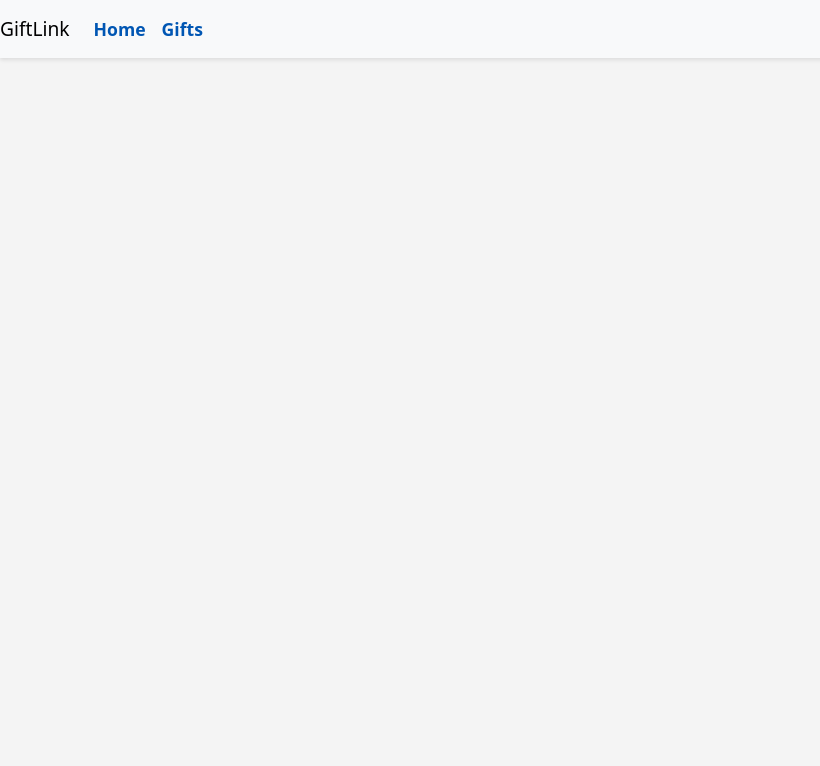
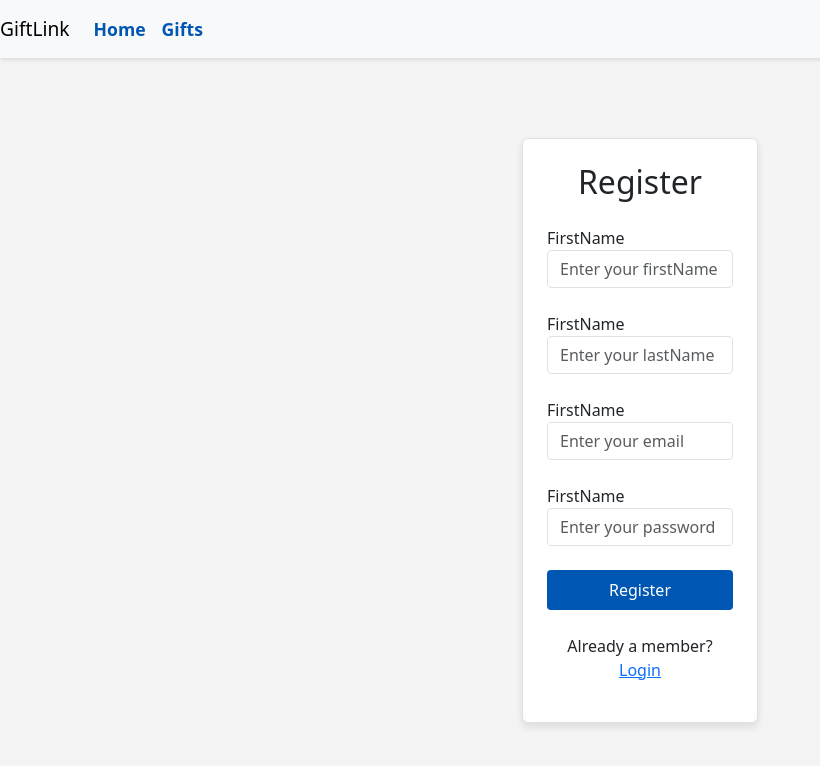
Before and after one commit to reroot-coin/fullstack-capstone-project, a React (Create React App) app in the folder giftlink-frontend/: page /app/register in a window 1280 px wide. Before the commit this address had no page. Shown: the top 766 px of the page, without its empty margins (0-820 px from the left). Built offline with nearby package versions, Linux system fonts and the light colour scheme.

Commit message:
Implement registration and login page

```diff
--- a/giftlink-frontend/src/App.js
+++ b/giftlink-frontend/src/App.js
@@ -4,6 +4,8 @@ import MainPage from './components/MainPage/MainPage';
 import 'bootstrap/dist/css/bootstrap.min.css';
 import './App.css';
 import Navbar from './components/Navbar/Navbar';
+import RegisterPage from './components/RegisterPage/RegisterPage';
+import LoginPage from './components/LoginPage/LoginPage';
 
 function App() {
 
@@ -14,6 +16,8 @@ function App() {
           {/* the final code will not pass the products to every page, but each page will call the server API */}
           <Route path="/" element={<MainPage />} />
           <Route path="/app" element={<MainPage />} />
+            <Route path="/app/login" element={<LoginPage />} />
+            <Route path="/app/register" element={<RegisterPage />} />
         </Routes>
         </>
   );
--- /dev/null
+++ b/giftlink-frontend/src/components/LoginPage/LoginPage.css
@@ -0,0 +1,44 @@
+.login-card {
+    background-color: #fff;
+    box-shadow: 0px 4px 8px rgba(0, 0, 0, 0.1);
+}
+
+.login-card .form-label {
+    font-weight: 600;
+}
+
+.login-card input {
+    border-radius: 0.25rem;
+}
+
+.login-card .btn {
+    padding: 0.5rem 1rem;
+    border-radius: 0.25rem;
+}
+
+.login-card .btn-primary {
+    background-color: #0056b3;
+    border: none;
+}
+
+.login-card .btn-secondary {
+    background-color: #dc3545;
+    border: none;
+}
+
+.login-card .text-primary {
+    color: #0056b3;
+}
+
+.login-card .text-secondary {
+    color: #6c757d;
+}
+
+/* Additional styles */
+a.text-primary:hover {
+    text-decoration: underline;
+}
+
+a.text-secondary:hover {
+    text-decoration: underline;
+}
--- /dev/null
+++ b/giftlink-frontend/src/components/LoginPage/LoginPage.js
@@ -0,0 +1,62 @@
+import React, { useState } from 'react';
+import './LoginPage.css';
+
+function LoginPage() {
+
+    //insert code here to create useState hook variables for email, password
+    const [email, setEmail] = useState('');
+    const [password, setPassword] = useState('');
+
+    // insert code here to create handleLogin function and include console.log
+    const handleLogin = async () => {
+        console.log("Inside handleLogin");
+    }
+
+    return (
+        <div className="container mt-5">
+            <div className="row justify-content-center">
+                <div className="col-md-6 col-lg-4">
+                    <div className="login-card p-4 border rounded">
+                        <h2 className="text-center mb-4 font-weight-bold">Login</h2>
+
+                        {/* insert code here to create input elements for the variables email and  password */}
+                        <div className="mb-4">
+
+                            <label htmlFor="email" className="form label"> FirstName</label><br/>
+                            <input
+                                id="email"
+                                type="email"
+                                className="form-control"
+                                placeholder="Enter your email"
+                                value={email}
+                                onChange={(e) => setEmail(e.target.value)}
+                            />
+                        </div>
+                        <div className="mb-4">
+
+                            <label htmlFor="password" className="form label"> FirstName</label><br/>
+                            <input
+                                id="password"
+                                type="password"
+                                className="form-control"
+                                placeholder="Enter your password"
+                                value={password}
+                                onChange={(e) => setPassword(e.target.value)}
+                            />
+                        </div>
+
+                        {/* insert code here to create a button that performs the `handleLogin` function on click */}
+                        <button className="btn btn-primary w-100 mb-3" onClick={handleLogin}>Login</button>
+
+                        <p className="mt-4 text-center">
+                            New here? <a href="/app/register" className="text-primary">Register Here</a>
+                        </p>
+
+                    </div>
+                </div>
+            </div>
+        </div>
+    )
+}
+
+export default LoginPage;
--- /dev/null
+++ b/giftlink-frontend/src/components/RegisterPage/RegisterPage.css
@@ -0,0 +1,44 @@
+.register-card {
+    background-color: #fff;
+    box-shadow: 0px 4px 8px rgba(0, 0, 0, 0.1);
+}
+
+.register-card .form-label {
+    font-weight: 600;
+}
+
+.register-card input {
+    border-radius: 0.25rem;
+}
+
+.register-card .btn {
+    padding: 0.5rem 1rem;
+    border-radius: 0.25rem;
+}
+
+.register-card .btn-primary {
+    background-color: #0056b3;
+    border: none;
+}
+
+.register-card .btn-secondary {
+    background-color: #dc3545;
+    border: none;
+}
+
+.register-card .text-primary {
+    color: #0056b3;
+}
+
+.register-card .text-secondary {
+    color: #6c757d;
+}
+
+/* Additional styles */
+a.text-primary:hover {
+    text-decoration: underline;
+}
+
+a.text-secondary:hover {
+    text-decoration: underline;
+}
--- /dev/null
+++ b/giftlink-frontend/src/components/RegisterPage/RegisterPage.js
@@ -0,0 +1,90 @@
+import React, { useState } from 'react';
+
+import './RegisterPage.css';
+
+function RegisterPage() {
+
+    //insert code here to create useState hook variables for firstName, lastName, email, password
+    const [firstName, setFirstName] = useState('');
+    const [lastName, setLastName] = useState('');
+    const [email, setEmail] = useState('');
+    const [password, setPassword] = useState('');
+
+    // insert code here to create handleRegister function and include console.log
+    const handleRegister = async () => {
+        console.log("Register invoked");
+    }
+
+    return (
+        <div className="container mt-5">
+            <div className="row justify-content-center">
+                <div className="col-md-6 col-lg-4">
+                    <div className="register-card p-4 border rounded">
+                        <h2 className="text-center mb-4 font-weight-bold">Register</h2>
+
+                        {/* insert code here to create input elements for all the variables - firstName, lastName, email, password */}
+                        <div className="mb-4">
+
+                            <label htmlFor="firstName" className="form label"> FirstName</label><br/>
+                            <input
+                                id="firstName"
+                                type="text"
+                                className="form-control"
+                                placeholder="Enter your firstName"
+                                value={firstName}
+                                onChange={(e) => setFirstName(e.target.value)}
+                            />
+                        </div>
+                        <div className="mb-4">
+
+                            <label htmlFor="lastName" className="form label"> FirstName</label><br/>
+                            <input
+                                id="lastName"
+                                type="text"
+                                className="form-control"
+                                placeholder="Enter your lastName"
+                                value={lastName}
+                                onChange={(e) => setLastName(e.target.value)}
+                            />
+                        </div>
+                        <div className="mb-4">
+
+                            <label htmlFor="email" className="form label"> FirstName</label><br/>
+                            <input
+                                id="email"
+                                type="email"
+                                className="form-control"
+                                placeholder="Enter your email"
+                                value={email}
+                                onChange={(e) => setEmail(e.target.value)}
+                            />
+                        </div>
+                        <div className="mb-4">
+
+                            <label htmlFor="password" className="form label"> FirstName</label><br/>
+                            <input
+                                id="password"
+                                type="password"
+                                className="form-control"
+                                placeholder="Enter your password"
+                                value={password}
+                                onChange={(e) => setPassword(e.target.value)}
+                            />
+                        </div>
+
+                        {/* insert code here to create a button that performs the `handleRegister` function on click */}
+                        <button className="btn btn-primary w-100 mb-3" onClick={handleRegister}>Register</button>
+
+                        <p className="mt-4 text-center">
+                            Already a member? <a href="/app/login" className="text-primary">Login</a>
+                        </p>
+
+                    </div>
+                </div>
+            </div>
+        </div>
+
+    )//end of return
+}
+
+export default RegisterPage;
```
